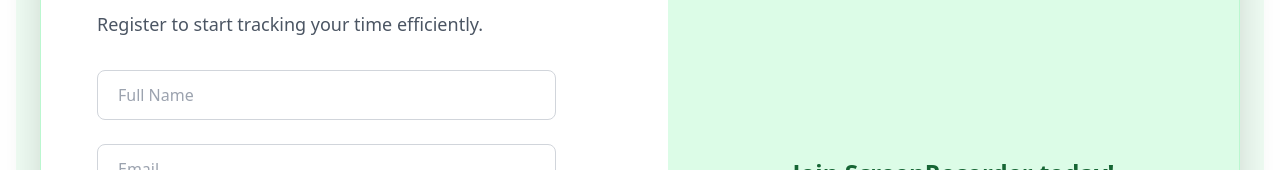
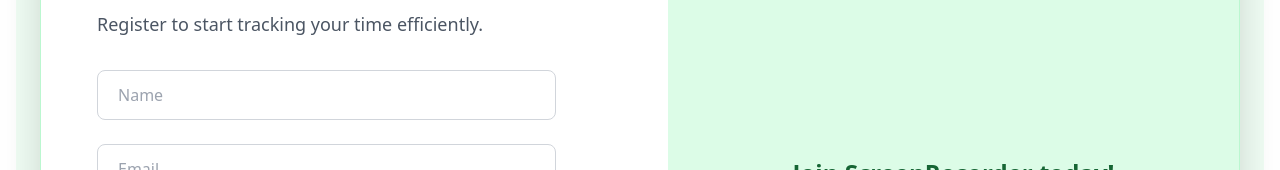
Before and after one commit to nst-sdc/Screentime-recoder, a React (Vite) app in the folder client/: page /register in a window 1280 px wide. Shown: the part 263-433 px from the top of the page. Built offline with nearby package versions, Linux system fonts and the light colour scheme.

Commit message:
feat:fixed registarton form feild mismatch

```diff
--- a/client/src/pages/Registration.jsx
+++ b/client/src/pages/Registration.jsx
@@ -65,8 +65,8 @@ const Registration = () => {
           <form onSubmit={handleSubmit} className="space-y-6">
             <input
               type="text"
-              name="fullName"
-              placeholder="Full Name"
+              name="Name"
+              placeholder="Name"
               value={formData.fullName}
               onChange={handleChange}
               required
```
Also changed, not shown: client/src/App.jsx (line endings or trailing spaces).
